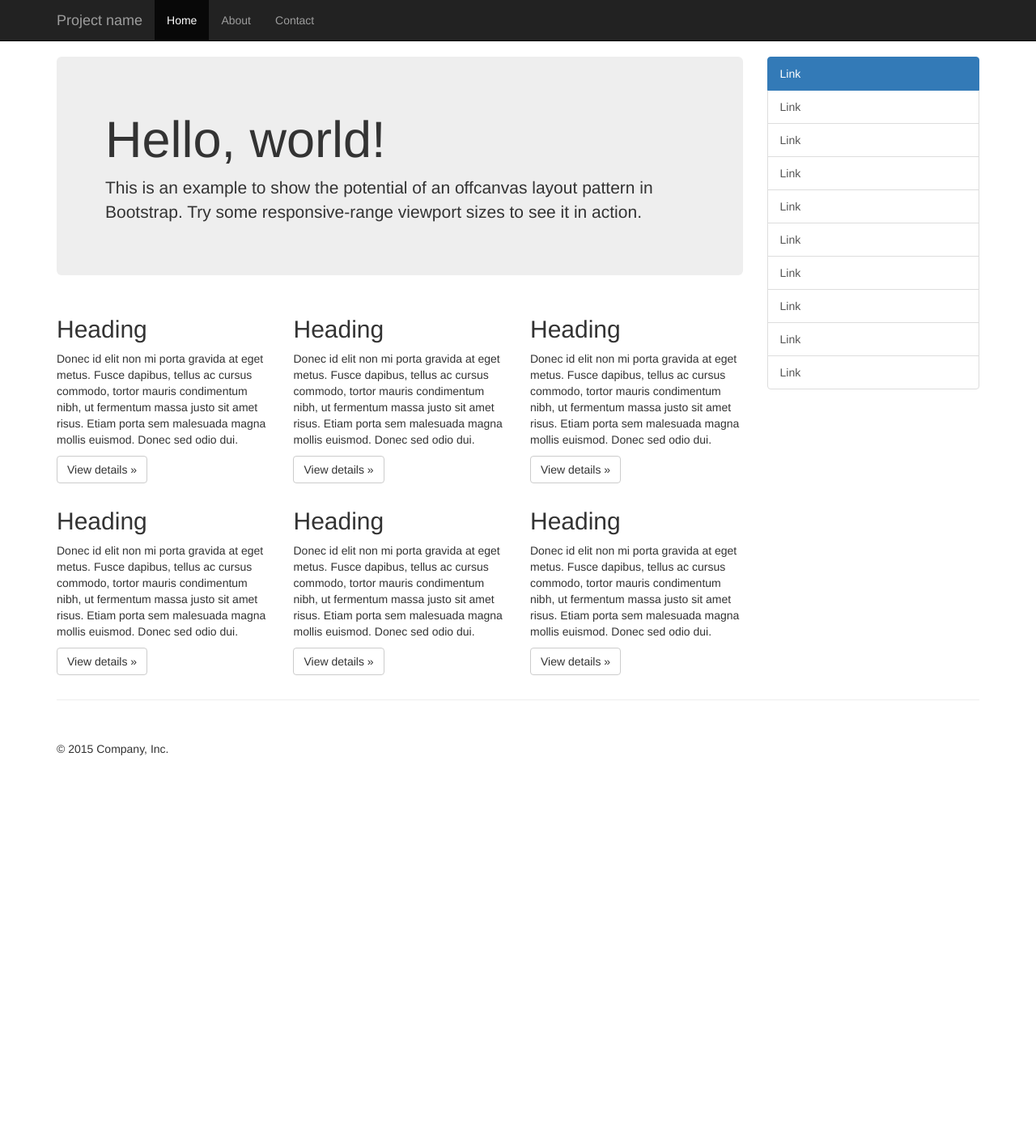
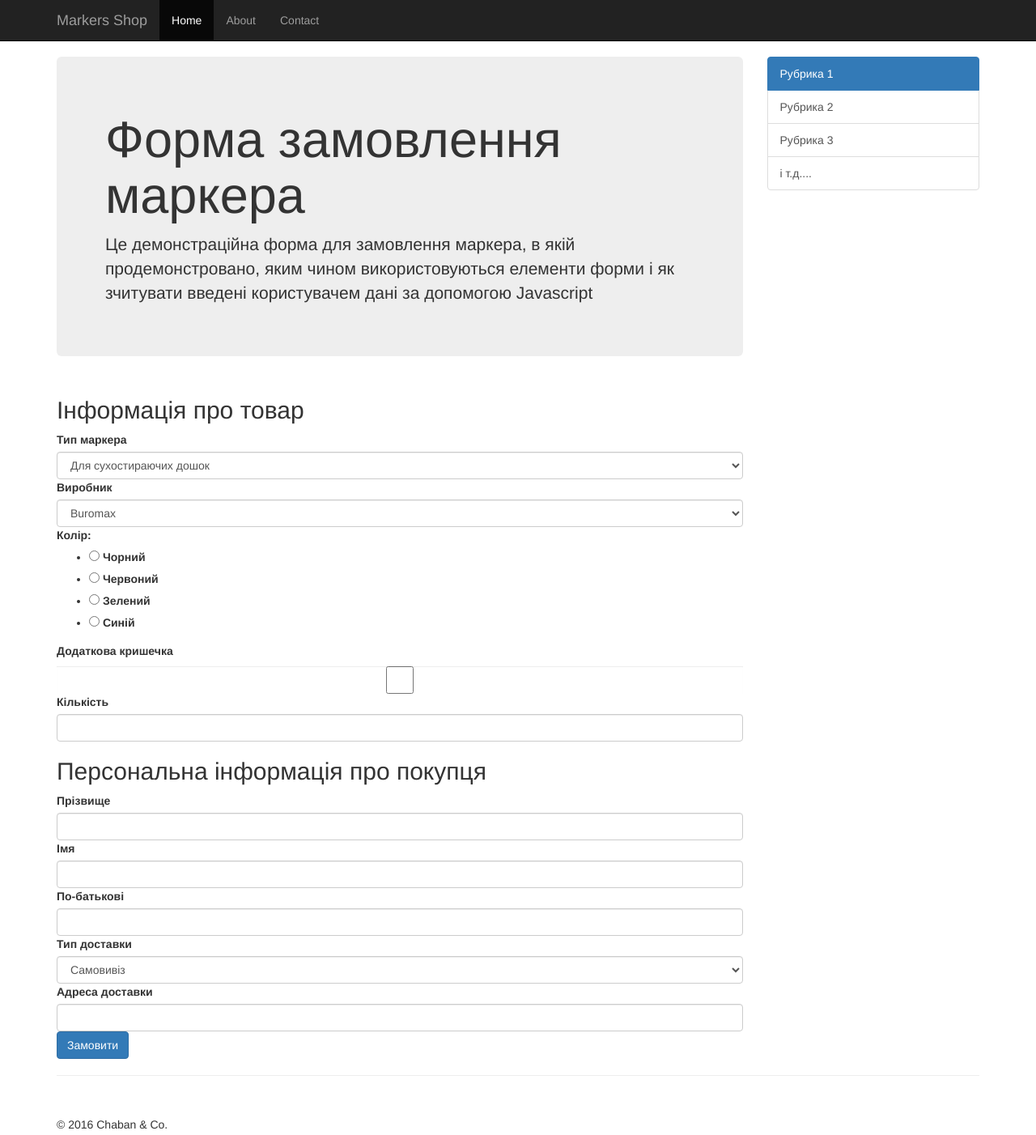
Before and after one commit to chabanenk0/javascript-form, a plain HTML site: page index.html in a window 1280 px wide. Shown: the whole page at 81% size. Before the commit the page ends 975 px from the top, so only its background shows below. Drawn offline with Linux system fonts and the light colour scheme; a script that the page names is missing.

Commit message:
Form added

```diff
--- a/index.html
+++ b/index.html
@@ -41,7 +41,7 @@
             <span class="icon-bar"></span>
             <span class="icon-bar"></span>
           </button>
-          <a class="navbar-brand" href="#">Project name</a>
+          <a class="navbar-brand" href="#">Markers Shop</a>
         </div>
         <div id="navbar" class="collapse navbar-collapse">
           <ul class="nav navbar-nav">
@@ -62,55 +62,85 @@
             <button type="button" class="btn btn-primary btn-xs" data-toggle="offcanvas">Toggle nav</button>
           </p>
           <div class="jumbotron">
-            <h1>Hello, world!</h1>
-            <p>This is an example to show the potential of an offcanvas layout pattern in Bootstrap. Try some responsive-range viewport sizes to see it in action.</p>
+            <h1>Форма замовлення маркера</h1>
+            <p>Це демонстраційна форма для замовлення маркера, в якій продемонстровано, яким чином використовуються елементи форми і як зчитувати введені користувачем дані за допомогою Javascript</p>
           </div>
+          <form action="order.php" method="post">
           <div class="row">
-            <div class="col-xs-6 col-lg-4">
-              <h2>Heading</h2>
-              <p>Donec id elit non mi porta gravida at eget metus. Fusce dapibus, tellus ac cursus commodo, tortor mauris condimentum nibh, ut fermentum massa justo sit amet risus. Etiam porta sem malesuada magna mollis euismod. Donec sed odio dui. </p>
-              <p><a class="btn btn-default" href="#" role="button">View details &raquo;</a></p>
-            </div><!--/.col-xs-6.col-lg-4-->
-            <div class="col-xs-6 col-lg-4">
-              <h2>Heading</h2>
-              <p>Donec id elit non mi porta gravida at eget metus. Fusce dapibus, tellus ac cursus commodo, tortor mauris condimentum nibh, ut fermentum massa justo sit amet risus. Etiam porta sem malesuada magna mollis euismod. Donec sed odio dui. </p>
-              <p><a class="btn btn-default" href="#" role="button">View details &raquo;</a></p>
-            </div><!--/.col-xs-6.col-lg-4-->
-            <div class="col-xs-6 col-lg-4">
-              <h2>Heading</h2>
-              <p>Donec id elit non mi porta gravida at eget metus. Fusce dapibus, tellus ac cursus commodo, tortor mauris condimentum nibh, ut fermentum massa justo sit amet risus. Etiam porta sem malesuada magna mollis euismod. Donec sed odio dui. </p>
-              <p><a class="btn btn-default" href="#" role="button">View details &raquo;</a></p>
-            </div><!--/.col-xs-6.col-lg-4-->
-            <div class="col-xs-6 col-lg-4">
-              <h2>Heading</h2>
-              <p>Donec id elit non mi porta gravida at eget metus. Fusce dapibus, tellus ac cursus commodo, tortor mauris condimentum nibh, ut fermentum massa justo sit amet risus. Etiam porta sem malesuada magna mollis euismod. Donec sed odio dui. </p>
-              <p><a class="btn btn-default" href="#" role="button">View details &raquo;</a></p>
-            </div><!--/.col-xs-6.col-lg-4-->
-            <div class="col-xs-6 col-lg-4">
-              <h2>Heading</h2>
-              <p>Donec id elit non mi porta gravida at eget metus. Fusce dapibus, tellus ac cursus commodo, tortor mauris condimentum nibh, ut fermentum massa justo sit amet risus. Etiam porta sem malesuada magna mollis euismod. Donec sed odio dui. </p>
-              <p><a class="btn btn-default" href="#" role="button">View details &raquo;</a></p>
-            </div><!--/.col-xs-6.col-lg-4-->
-            <div class="col-xs-6 col-lg-4">
-              <h2>Heading</h2>
-              <p>Donec id elit non mi porta gravida at eget metus. Fusce dapibus, tellus ac cursus commodo, tortor mauris condimentum nibh, ut fermentum massa justo sit amet risus. Etiam porta sem malesuada magna mollis euismod. Donec sed odio dui. </p>
-              <p><a class="btn btn-default" href="#" role="button">View details &raquo;</a></p>
+            <div class="col-xs-12 col-lg-12">
+              <h2>Інформація про товар</h2>
+              <label for="marker-type">Тип маркера</label>
+              <select class="form-control" name="marker_type" id="marker-type">
+                <option value="styrayuchi" selected="selected">Для сухостираючих дошок</option>
+                <option value="nestyrayuchi">Нестираючі</option>
+                <option value="forcd">Для сд-дисків ;)</option>
+              </select>
+              <label for="marker-manufacturer">Виробник</label>
+              <select class="form-control" name="marker_type" id="marker-manufacturer">
+                <option value="buromax" selected="selected">Buromax</option>
+                <option value="leo">Leo</option>
+                <option value="dsignerb">D-singer B</option>
+                <option value="schneider">Schneider</option>
+              </select>
+              <label>Колір:</label>
+              <ul>
+                <li>
+                  <input type="radio" name="marker_color" value="black" id="marker-color-black" />
+                  <label for="marker-color-black">Чорний</label>
+                </li>
+                <li>
+                  <input type="radio" name="marker_color" value="red" id="marker-color-red" />
+                  <label for="marker-color-red">Червоний</label>
+                </li>
+                <li>
+                  <input type="radio" name="marker_color" value="green" id="marker-color-green" />
+                  <label for="marker-color-green">Зелений</label>
+                </li>
+                <li>
+                  <input type="radio" name="marker_color" value="blue" id="marker-color-blue" />
+                  <label for="marker-color-blue">Синій</label>
+                </li>
+              </ul>
+              <label for="marker-kryshechka">Додаткова кришечка</label>
+              <input type="checkbox" name="marker_kryshechka" class="form-control" id="marker-kryshechka">
+
+              <label for="marker-number">Кількість</label>
+              <input type="number" name="marker_number" class="form-control" id="marker-number">
             </div><!--/.col-xs-6.col-lg-4-->
           </div><!--/row-->
+            <div class="row">
+              <div class="col-xs-12 col-lg-12">
+                <h2>Персональна інформація про покупця</h2>
+                <label for="user-last-name">Прізвище</label>
+                <input type="text" name="user_last_name" class="form-control" id="user-last-name">
+                <label for="user-first-name">Імя</label>
+                <input type="text" name="user_first_name" class="form-control" id="user-first-name">
+                <label for="user-father-name">По-батькові</label>
+                <input type="text" name="user_father_name" class="form-control" id="user-father-name">
+                <label for="delivery-type">Тип доставки</label>
+                <select class="form-control" name="delivery-type" id="delivery-type">
+                  <option value="1" selected="selected">Самовивіз</option>
+                  <option value="2">Нова пошта</option>
+                  <option value="3">Укрпошта</option>
+                </select>
+
+                <label for="user-father-name">Адреса доставки</label>
+                <input type="text" name="user_father_name" class="form-control" id="user-father-name">
+              </div><!--/.col-xs-6.col-lg-4-->
+            </div><!--/row-->
+            <div class="result">
+
+            </div>
+            <input type="submit" class="btn btn-primary" value="Замовити" />
+          </form>
         </div><!--/.col-xs-12.col-sm-9-->
 
         <div class="col-xs-6 col-sm-3 sidebar-offcanvas" id="sidebar">
           <div class="list-group">
-            <a href="#" class="list-group-item active">Link</a>
-            <a href="#" class="list-group-item">Link</a>
-            <a href="#" class="list-group-item">Link</a>
-            <a href="#" class="list-group-item">Link</a>
-            <a href="#" class="list-group-item">Link</a>
-            <a href="#" class="list-group-item">Link</a>
-            <a href="#" class="list-group-item">Link</a>
-            <a href="#" class="list-group-item">Link</a>
-            <a href="#" class="list-group-item">Link</a>
-            <a href="#" class="list-group-item">Link</a>
+            <a href="#" class="list-group-item active">Рубрика 1</a>
+            <a href="#" class="list-group-item">Рубрика 2</a>
+            <a href="#" class="list-group-item">Рубрика 3</a>
+            <a href="#" class="list-group-item">і т.д....</a>
           </div>
         </div><!--/.sidebar-offcanvas-->
       </div><!--/row-->
@@ -118,7 +148,7 @@
       <hr>
 
       <footer>
-        <p>&copy; 2015 Company, Inc.</p>
+        <p>&copy; 2016 Chaban & Co.</p>
       </footer>
 
     </div><!--/.container-->
```
